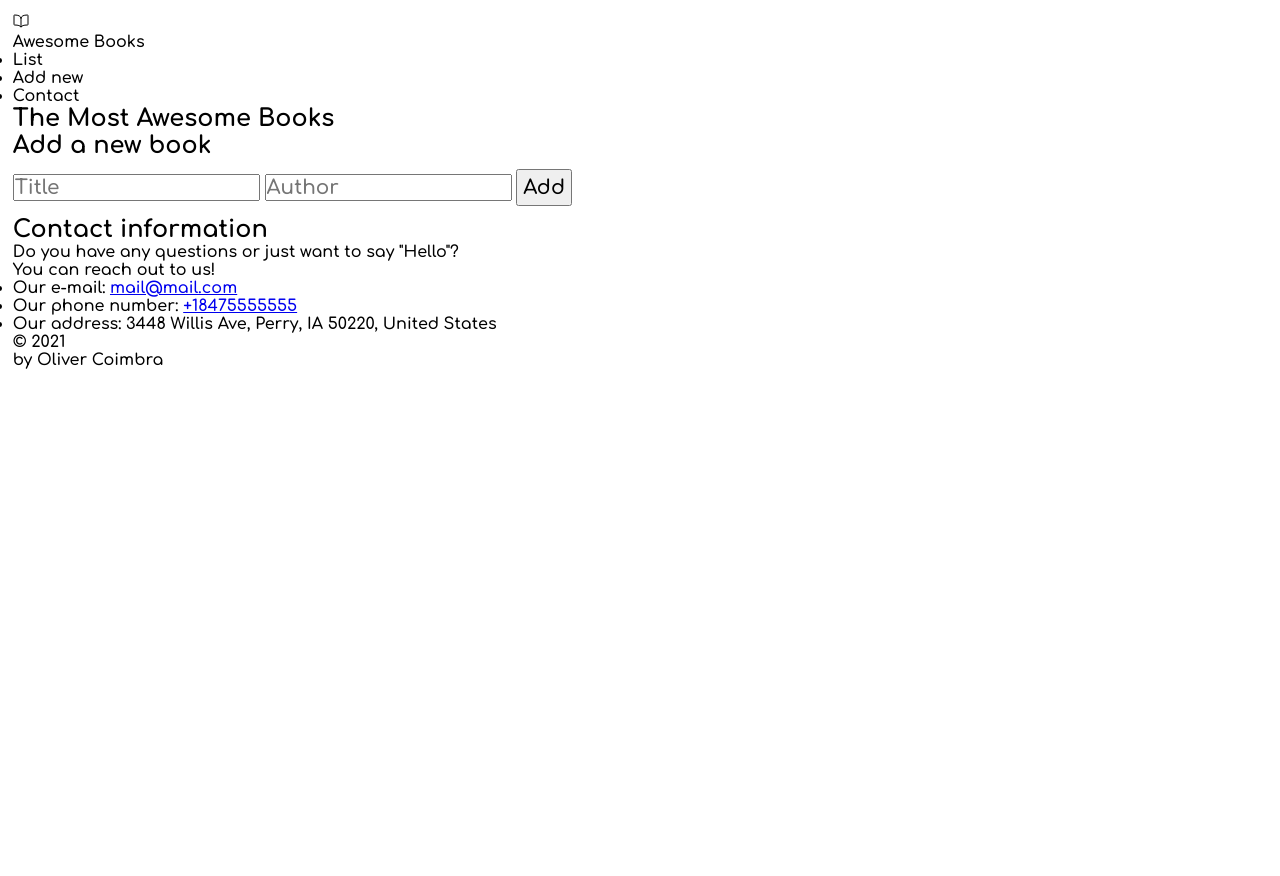
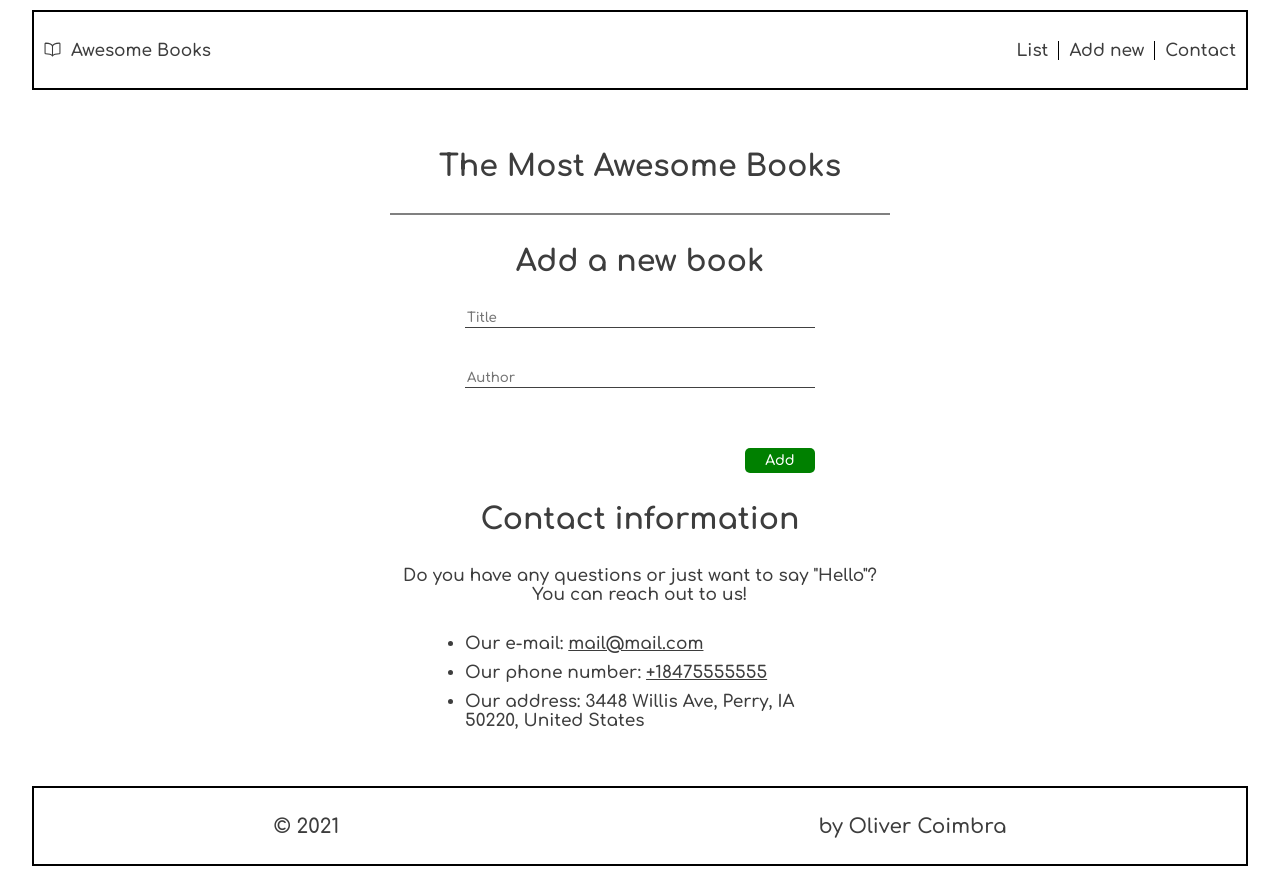
Before and after one commit to oliverSCZ/awesome-books, a plain HTML site: page index.html in a window 1280 px wide. Before the commit the page ends 800 px from the top, so only its background shows below. Drawn offline with nearby package versions, Linux system fonts and the light colour scheme.

Commit message:
Add style

```diff
--- a/style.css
+++ b/style.css
@@ -1,37 +1,196 @@
 * {
-  font-family: 'Comfortaa', cursive;
-  margin: 0;
+   margin: 0;
   padding: 0;
   box-sizing: border-box;
+  font-family: 'Comfortaa', cursive;
+  color: rgb(61, 61, 61);
+}
+html {
+  font-size: 62.5%;
 }
 
-body {
-  margin: 0;
-  padding: 1vw;
-  font-family: 'Comfortaa', cursive;
+.wrapper {
+  display: flex;
+  flex-direction: column;
+  align-items: center;
+  justify-content: center;
+  text-align: center;
 }
 
-button {
-  font-size: 20px;
-  margin: 10px auto;
-  padding: 5px;
+.header {
+  display: flex;
+  justify-content: space-between;
+  align-items: center;
+  width: 95%;
+  height: 10vh;
+  margin-top: 1rem;
+  border: 2px solid black;
+}
+.logo {
+  display: flex;
+  gap: 1rem;
 }
 
-input {
-  font-size: 20px;
+.logo-icon {
+  margin-left: 1rem;
+  font-size: 1.7rem;
 }
 
-.main-Container {
-  max-width: 35%;
-  margin: auto;
+.logo-title {
+  font-size: 1.7rem;
 }
 
-.all-books {
-  font-size: 30px;
-  margin: 20px;
+.nav-list {
+  display: flex;
+  align-items: center;
+  justify-content: center;
+  list-style: none;
 }
 
-.add-title {
-  font-size: 40px;
-  margin: 50px auto 25px auto;
+.nav-item {
+  padding-left: 1rem;
+  padding-right: 1rem;
+  border-right: 1px solid black;
+  font-size: 1.7rem;
+  cursor: pointer;
 }
+
+.nav-item:last-child {
+  border-right: none;
+}
+
+
+.hero {
+  width: 95%;
+  height: 87vh;
+  padding-top: 3rem;
+}
+
+.title-section {
+  font-size: 3rem;
+  padding-bottom: 3rem;
+  padding-top: 3rem;
+}
+
+.books-section {
+  display: inline-flexbox;
+}
+
+.books-container {
+  border: 1px solid grey;
+  max-height: 55vh;
+  overflow-y: scroll;
+}
+
+.book {
+  display: flex;
+  align-items: center;
+  gap: 1rem;
+  border-top: 0.5px solid grey;
+}
+
+.book:first-child {
+  border-top: none;
+}
+
+.book-title,
+.book-author {
+  font-size: 1.4rem;
+  padding: 1rem 1rem;
+}
+
+.silver-books {
+  background-color: silver;
+}
+
+.remove-btn {
+  font-size: 1.4rem;
+  margin-left: auto;
+  margin-right: 1rem;
+  padding: 0.5rem;
+  cursor: pointer;
+  color: #fff;
+  background-color: red;
+  border: red;
+  border-radius: 5px;
+}
+
+.form {
+  display: flex;
+  flex-direction: column;
+  align-items: center;
+  gap: 4rem;
+}
+
+input[type='text'] {
+  width: 70%;
+  padding: 0.2rem;
+  border: none;
+  border-bottom: 1px solid #414141;
+}
+
+.contact-text {
+  padding-bottom: 3rem;
+  font-size: 1.7rem;
+}
+
+.contact-list {
+  font-size: 1.7rem;
+  padding-bottom: 1rem;
+  width: 70%;
+  text-align: left;
+  margin-left: 15%;
+  margin-right: 15%;
+}
+
+.contact-item {
+  padding-bottom: 1rem;
+}
+
+.footer {
+  width: 95%;
+  height: 10vh;
+  border: 2px solid black;
+  margin-bottom: 1rem;
+  display: flex;
+  align-items: center;
+  justify-content: space-around;
+}
+
+.footer-item {
+  font-size: 2rem;
+}
+
+#add-book-btn {
+  align-self: flex-end;
+  font-size: 1.4rem;
+  margin-top: 2rem;
+  margin-right: 15%;
+  padding: 0.5rem;
+  width: 7rem;
+  cursor: pointer;
+  border: green;
+  border-radius: 5px;
+  background-color: green;
+  color: white;
+}
+
+@media (min-width: 768px) {
+  .hero {
+    width: 50rem;
+  }
+
+  .remove-btn:hover,
+  .remove-btn:active {
+    background-color: #fff;
+    color: #f00;
+    border: 0.5px solid #f00;
+  }
+
+  #add-book-btn:hover,
+  #add-book-btn:active {
+    background-color: #fff;
+    color: #008000;
+    border: 0.5px solid #008000;
+  }
+}
```
